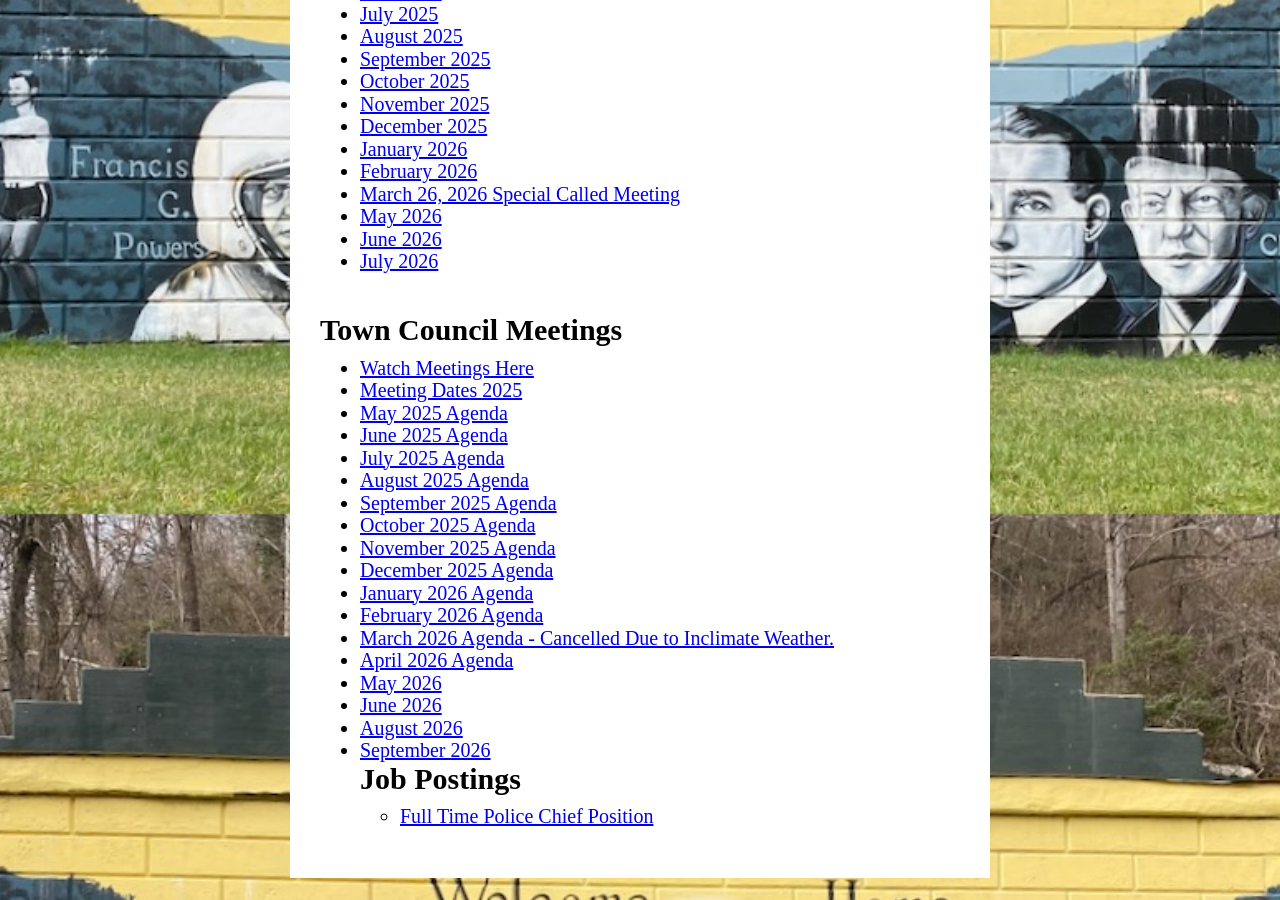
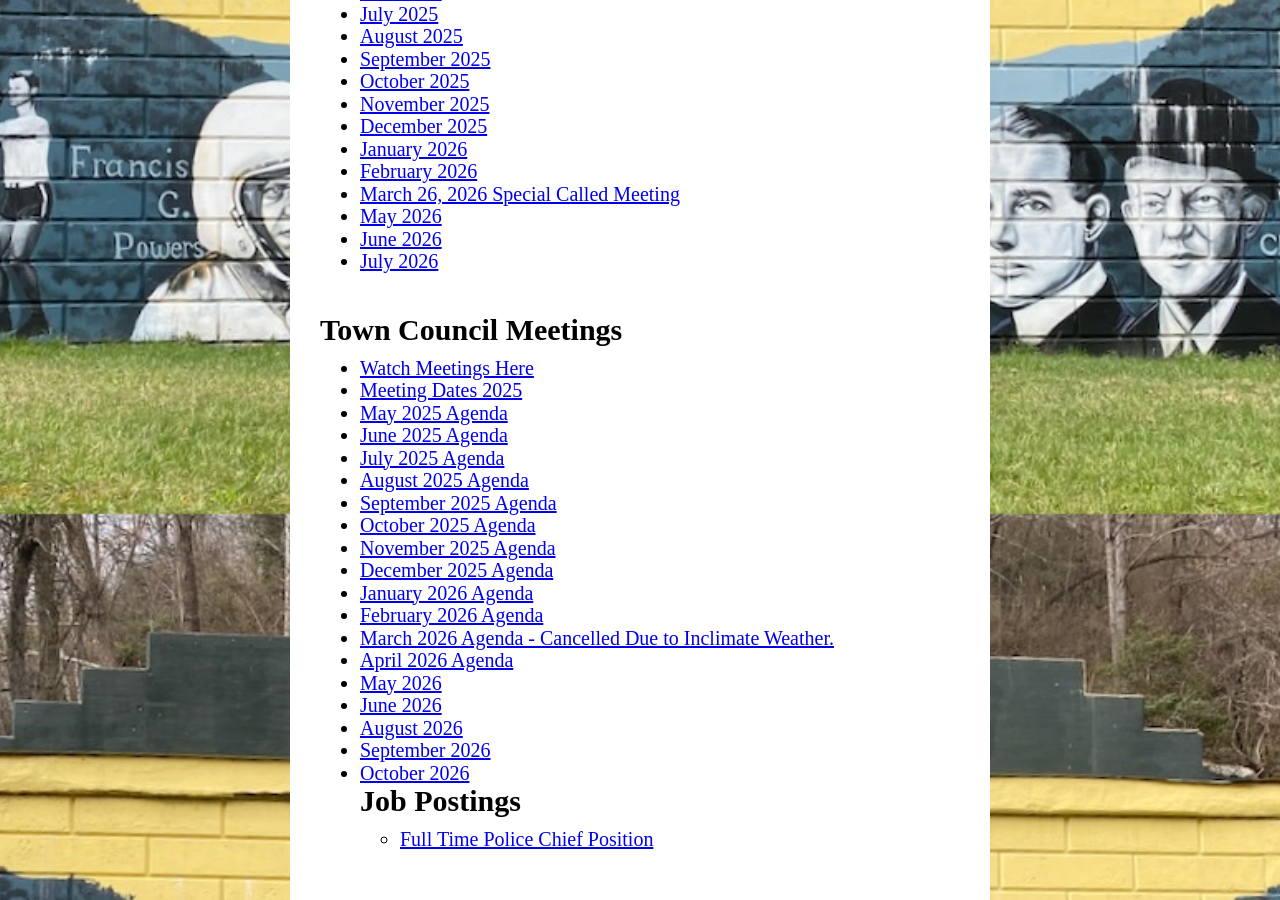
Before and after one commit to poundva/poundva.github.io, a Jekyll site: the page built from index.html, in a window 1280 px wide and 900 px high, scrolled down 3986 px. Built offline with Jekyll 4.4.1, drawn with Linux system fonts in a browser that asks for light colours; some web fonts are replaced.

Commit message:
Add October 2026 agenda link to index.html

```diff
--- a/index.html
+++ b/index.html
@@ -139,6 +139,7 @@ title: Home
     <li><a href="agendas/June Agenda.pdf"> June 2026</a></li>
     <li><a href="agendas/AUGUST AGENDA 2026.pdf">August 2026</a></li>
     <li><a href="agendas/Sept 2026 agenda.pdf">September 2026</a></li>
+    <li><a href="agendas/Agenda1234.pdf">October 2026</a></li>
 
 <h1>Job Postings</h1>
  <ul>
```
